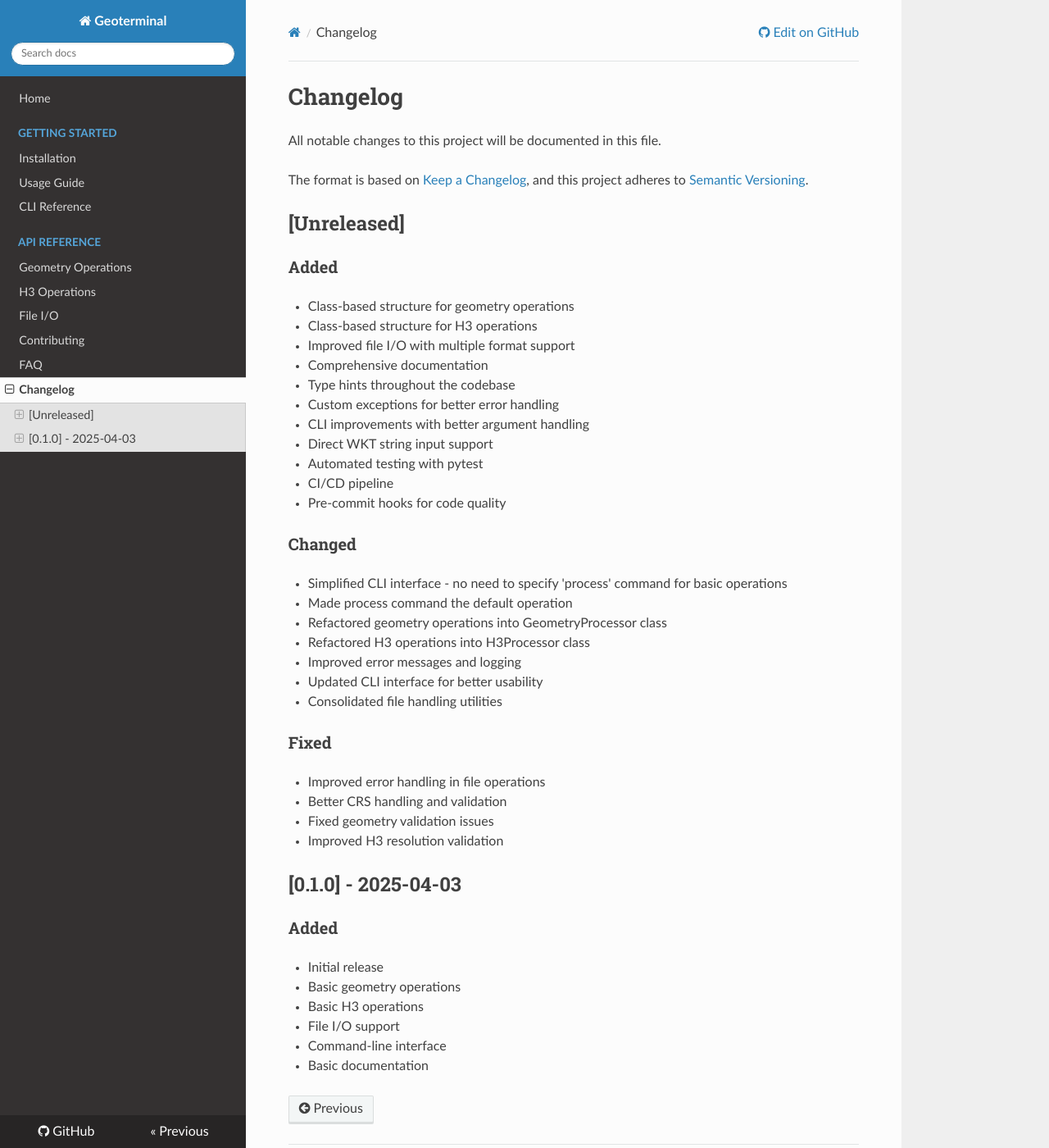
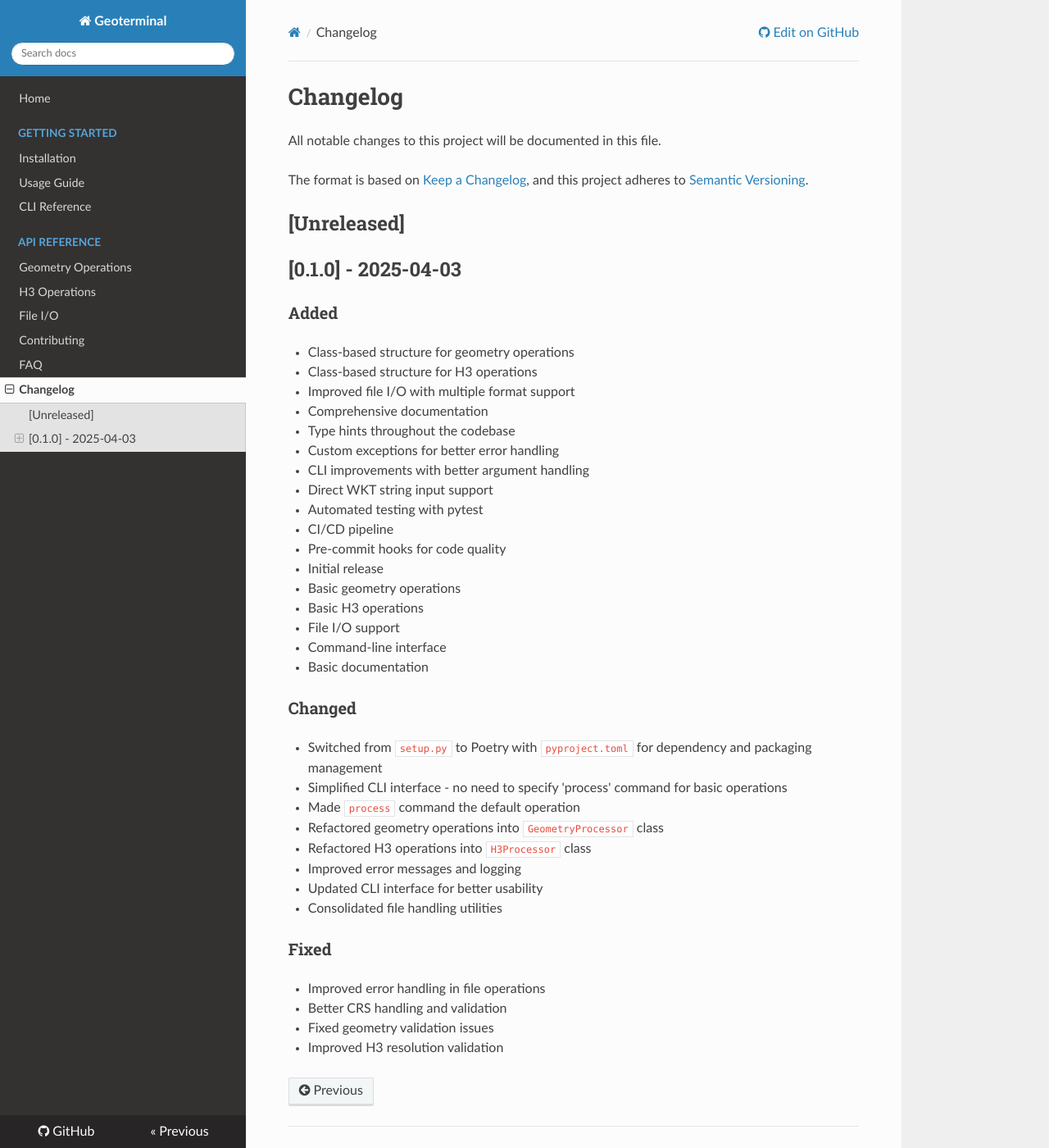
Before and after one commit to jeronimoluza/geoterminal, an MkDocs documentation site: the page built from docs/changelog.md, in a window 1280 px wide and 1400 px high. Shown: the whole window at 82% size. Built offline with MkDocs 1.6.1, drawn with Linux system fonts in a browser that asks for light colours; nearby versions of some CDN libraries.

Commit message:
redid changelog.md

```diff
--- a/docs/changelog.md
+++ b/docs/changelog.md
@@ -19,12 +21,19 @@ and this project adheres to [Semantic Versioning](https://semver.org/spec/v2.0.0
 - Automated testing with pytest
 - CI/CD pipeline
 - Pre-commit hooks for code quality
+- Initial release
+- Basic geometry operations
+- Basic H3 operations
+- File I/O support
+- Command-line interface
+- Basic documentation
 
 ### Changed
+- Switched from `setup.py` to Poetry with `pyproject.toml` for dependency and packaging management
 - Simplified CLI interface - no need to specify 'process' command for basic operations
-- Made process command the default operation
-- Refactored geometry operations into GeometryProcessor class
-- Refactored H3 operations into H3Processor class
+- Made `process` command the default operation
+- Refactored geometry operations into `GeometryProcessor` class
+- Refactored H3 operations into `H3Processor` class
 - Improved error messages and logging
 - Updated CLI interface for better usability
 - Consolidated file handling utilities
@@ -34,13 +43,3 @@ and this project adheres to [Semantic Versioning](https://semver.org/spec/v2.0.0
 - Better CRS handling and validation
 - Fixed geometry validation issues
 - Improved H3 resolution validation
-
-## [0.1.0] - 2025-04-03
-
-### Added
-- Initial release
-- Basic geometry operations
-- Basic H3 operations
-- File I/O support
-- Command-line interface
-- Basic documentation
```
Also changed, not shown: other parts of docs/changelog.md (+2 -0 lines).
